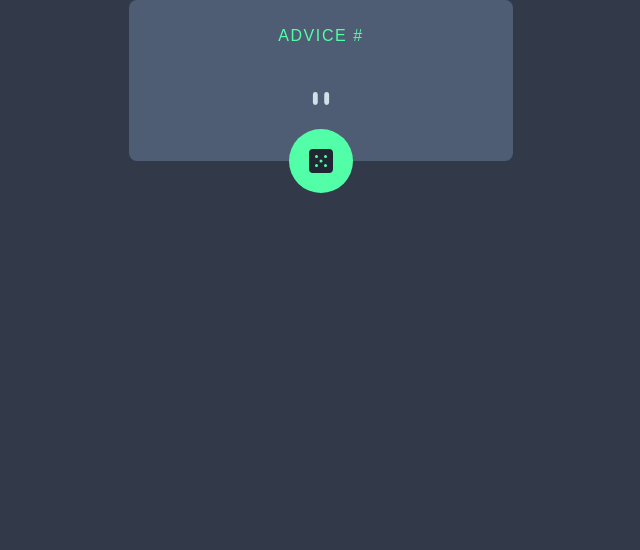
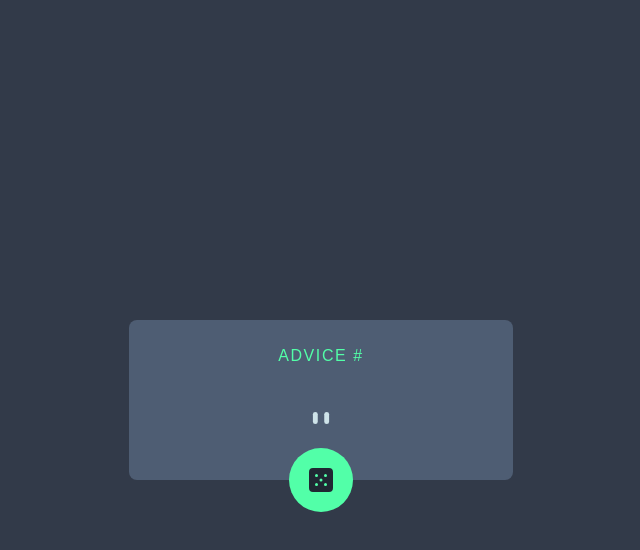
Before and after one commit to SanazBHMN/advice-generator-app, a React (Create React App) app: page / in a window 1280 px wide. Shown: the top 550 px of the page, without its empty margins (319-959 px from the left). Built offline with nearby package versions, Linux system fonts and the light colour scheme.

Commit message:
Center the content

```diff
--- a/src/App.js
+++ b/src/App.js
@@ -2,7 +2,7 @@ import { AdviceCard } from "./components/adviceCard/AdviceCard";
 
 function App() {
   return (
-    <div className="App">
+    <div className="flex flex-col justify-center align-middle h-screen">
       <AdviceCard />
     </div>
   );
```
